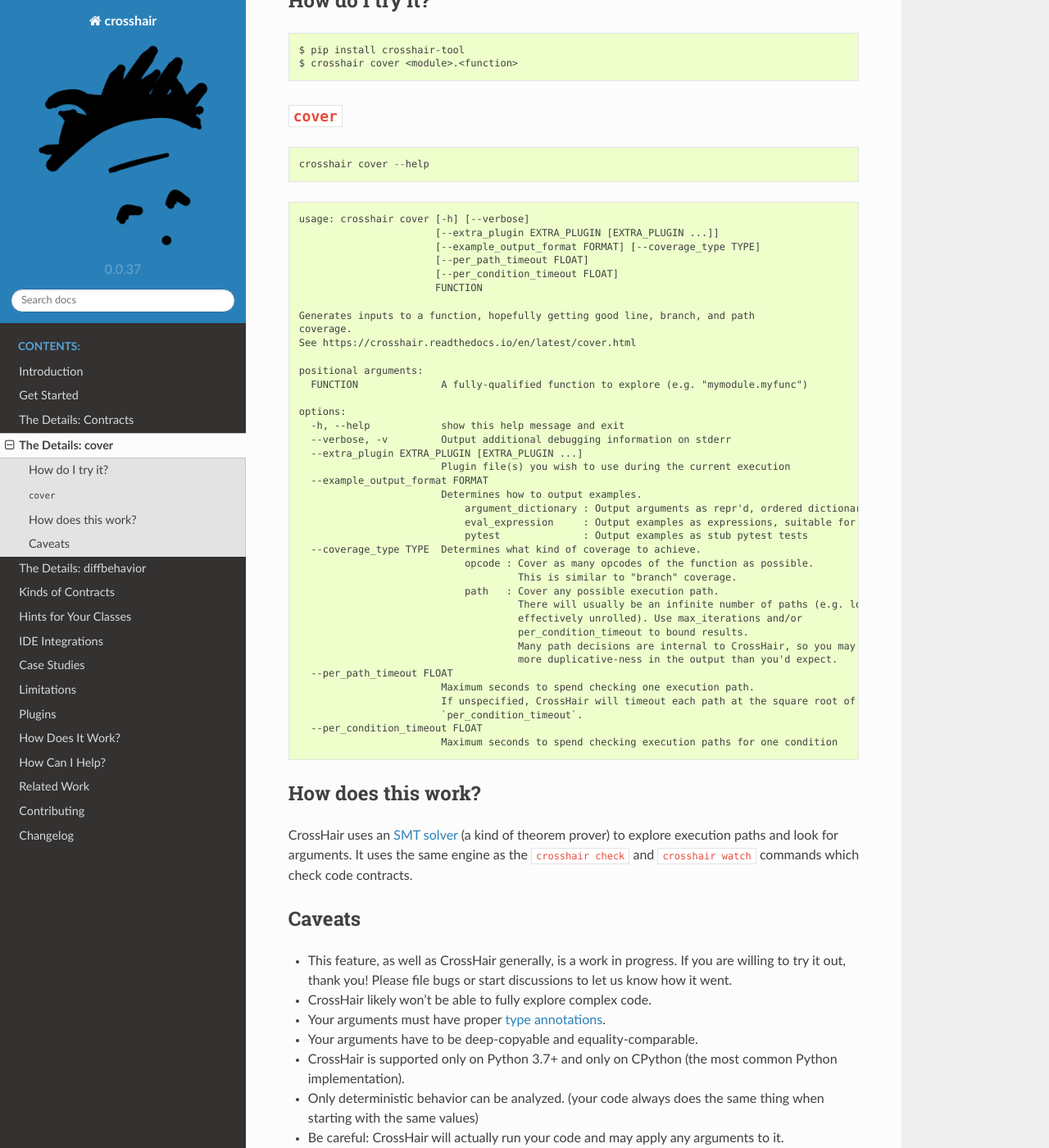
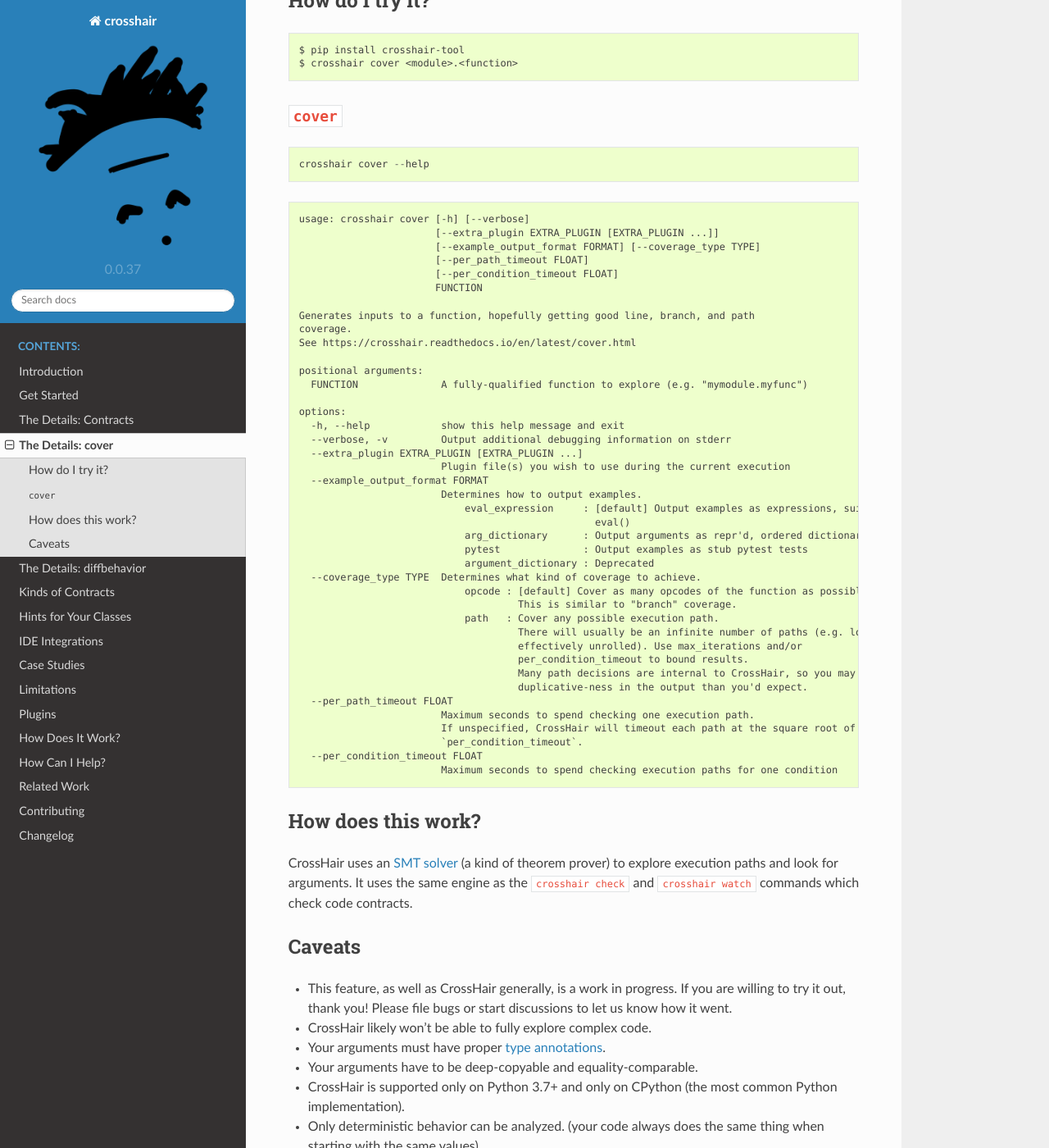
Before and after one commit to pschanely/CrossHair, a Sphinx documentation site: the page built from doc/source/cover.rst, in a window 1280 px wide and 1400 px high, scrolled down 931 px. Shown: the whole window at 82% size. Built offline with Sphinx 7.4.7 and the Read the Docs theme 2.0.0, drawn with Linux system fonts in a browser that asks for light colours; the version number is read from the project's files by our own code.

Commit message:
Update command line docs for cover command

```diff
--- a/doc/source/cover.rst
+++ b/doc/source/cover.rst
@@ -84,18 +84,20 @@ How do I try it?
                             Plugin file(s) you wish to use during the current execution
       --example_output_format FORMAT
                             Determines how to output examples.
-                                argument_dictionary : Output arguments as repr'd, ordered dictionaries
-                                eval_expression     : Output examples as expressions, suitable for eval()
+                                eval_expression     : [default] Output examples as expressions, suitable for
+                                                      eval()
+                                arg_dictionary      : Output arguments as repr'd, ordered dictionaries
                                 pytest              : Output examples as stub pytest tests
+                                argument_dictionary : Deprecated
       --coverage_type TYPE  Determines what kind of coverage to achieve.
-                                opcode : Cover as many opcodes of the function as possible.
+                                opcode : [default] Cover as many opcodes of the function as possible.
                                          This is similar to "branch" coverage.
                                 path   : Cover any possible execution path.
                                          There will usually be an infinite number of paths (e.g. loops are
                                          effectively unrolled). Use max_iterations and/or
                                          per_condition_timeout to bound results.
-                                         Many path decisions are internal to CrossHair, so you may see
-                                         more duplicative-ness in the output than you'd expect.
+                                         Many path decisions are internal to CrossHair, so you may see more
+                                         duplicative-ness in the output than you'd expect.
       --per_path_timeout FLOAT
                             Maximum seconds to spend checking one execution path.
                             If unspecified, CrossHair will timeout each path at the square root of the
```
